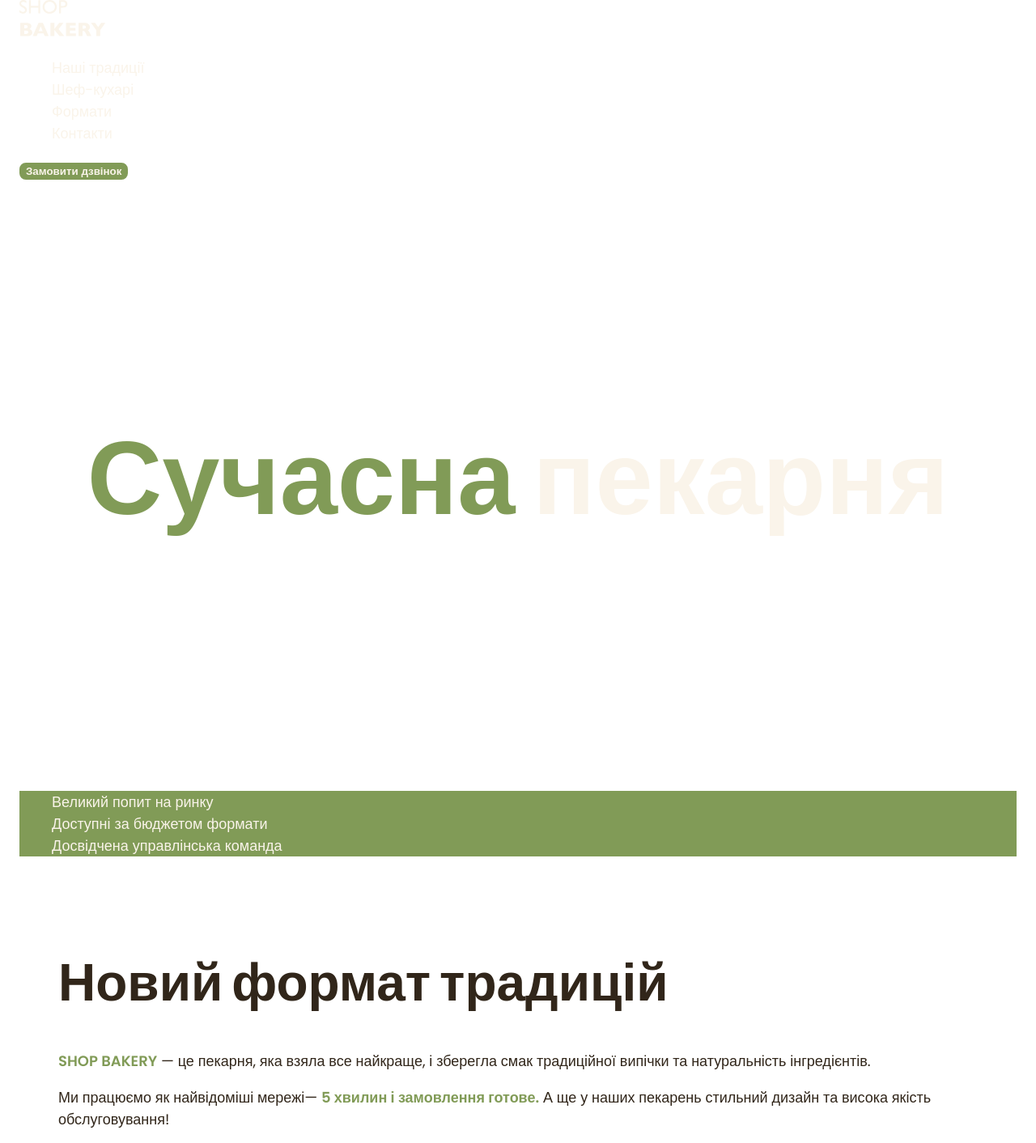
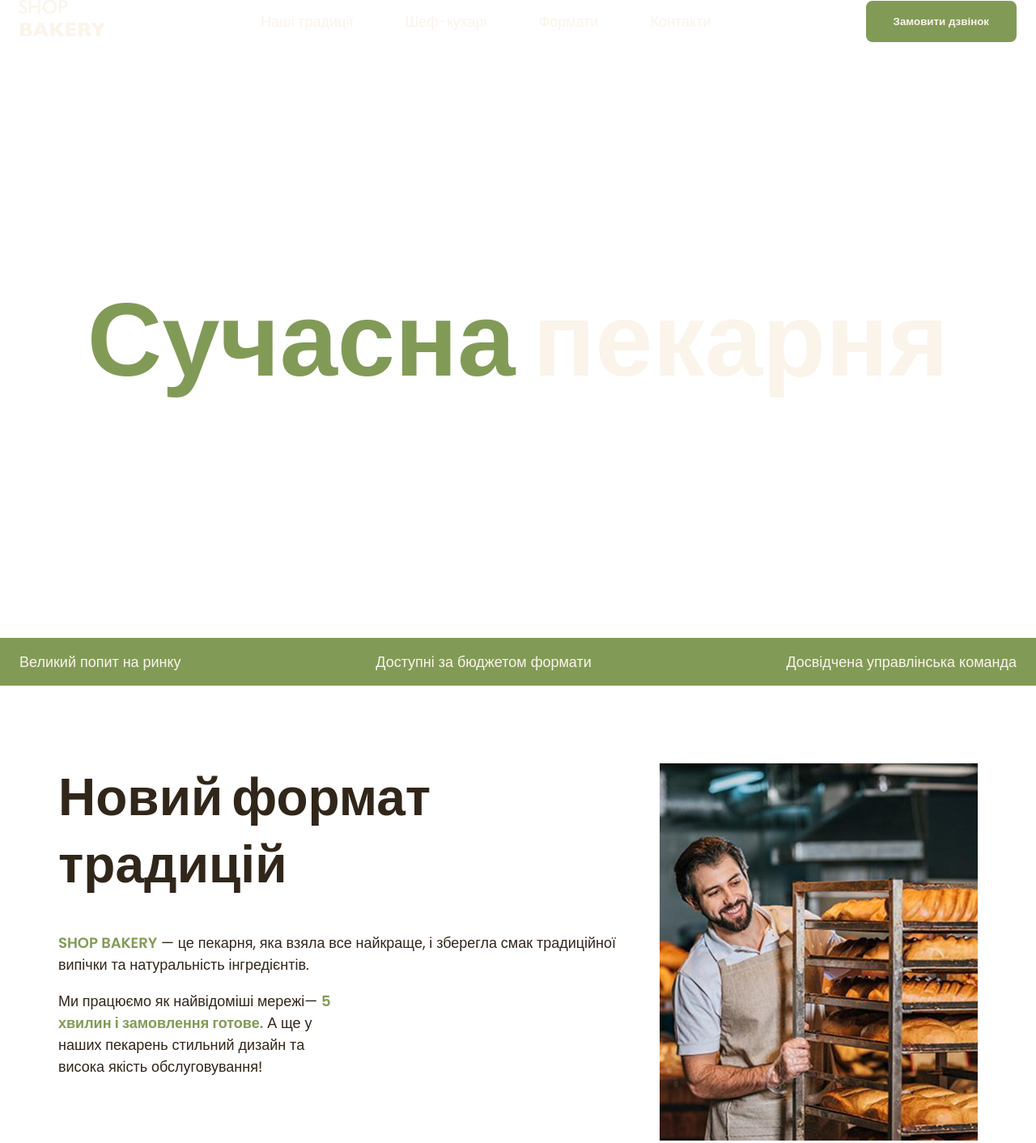
Before and after one commit to MervaM/Bakery-genious-course-, a plain HTML site: page index.html in a window 1280 px wide. Shown: the top 1412 px of the page at 81% size. Drawn offline with Linux system fonts and the light colour scheme.

Commit message:
add flexbox

```diff
--- a/css/styles.css
+++ b/css/styles.css
@@ -54,6 +54,8 @@ address {
     font-style: normal;
 }
 ul{
+    margin: 0;
+    padding: 0;
     list-style: none;
 }
 h1,h2,h3,h4,h5,h6{
@@ -78,6 +80,25 @@ h1,h2,h3,h4,h5,h6{
     padding: 0 24px;
 }
 
+/* header */
+.header-container {
+    display: flex;
+    align-items: center;
+    gap: 40px;
+}
+.header-nav {
+    display: flex;
+    align-items: center;
+    flex-grow: 1;
+    gap: 40px;
+}
+.header-menu {
+    display: flex;
+    gap: 64px;
+    flex-grow: 1;
+    justify-content: center;
+}
+
 /* список навігації */
 .link {
     color: var(--color-primary-light);
@@ -85,11 +106,11 @@ h1,h2,h3,h4,h5,h6{
 }
 .link:hover {
     color: var(--color-brand-light);
-    font-weight: 600;
 }
 
 /* button */
 .button {
+    padding: 16px 32px;
     color: var(--color-primary-light);
     background-color: var(--color-brand-light);
     border: 2px solid var(--color-brand-light);
@@ -118,14 +139,20 @@ h1,h2,h3,h4,h5,h6{
 }
 
 /* advantages */
+.advantages-section {
+    padding: 16px 0;
+    background-color: var(--color-brand-light);
+}
 .advanteges-list{
-    color: var(--color-primary-light);
-    background-color: var(--color-brand-light);
+    display: flex;
+    justify-content: space-between;
+    gap: 40px;
 }
 
 .advantages-item {
     font-style: 20px;
     font-weight: 300;
+    color: var(--color-primary-light);
 }
 .section-title {
     font-size: 64px;
@@ -140,6 +167,14 @@ h1,h2,h3,h4,h5,h6{
 .traditions-section {
     padding-top: 96px;
 }
+.traditions-container {
+    display: flex;
+    justify-content: space-between;
+    gap: 40px;
+}
+.traditions-content {
+    max-width: 710px;
+}
 .traditions-title {
     margin-bottom: 42px;
 }
@@ -149,6 +184,9 @@ h1,h2,h3,h4,h5,h6{
 }
 .trations-text .uppercase {
     text-transform: uppercase;
+}
+.trations-text.limited {
+    max-width: 340px;
 }
 
 /* chefs */
@@ -164,6 +202,19 @@ h1,h2,h3,h4,h5,h6{
 /* formats */
 .format-section {
     margin-bottom: 80px;
+}
+.formats-list {
+    display: flex;
+    gap: 20px;
+    flex-wrap: wrap;
+}
+.formats-item {
+    flex-basis: calc((100% - 40px) / 3);
+}
+.format-card {
+    padding: 24px;
+    border: 1px solid black; /*remove*/
+    border-radius: 16px;
 }
 .formats-title {
     font-size: 24px;
--- a/index.html
+++ b/index.html
@@ -11,12 +11,13 @@
 <body>
     <header>
         <div class="container">
-            <nav>
+            <div class="header-container">
+                <nav class="header-nav">
                     <!-- logo -->
                     <a href="#">
                         <img src="./pictures/logo.svg" alt="Логотип сучасної пекарні">
                     </a>
-                <ul>
+                    <ul class="header-menu">
                         <li>
                             <a class="link" href="#traditions-section">Наші традиції</a>
                         </li>
@@ -34,6 +35,7 @@
                 <!-- button замовити дзвінок -->
                 <button class="button" type="button">Замовити дзвінок</button>
             </div>
+        </div>
     </header>
     <main>
         <section class="hero-section">
@@ -41,7 +43,7 @@
                 <h1 class="hero-title"><span class="accent">Сучасна</span> пекарня</h1>
             </div>
         </section>
-        <section>
+        <section class="advantages-section">
             <div class="container">
                 <h2 class="visually-hidden">Наші переваги</h2>
                 <ul class="advanteges-list">
@@ -52,22 +54,24 @@
             </div>
         </section>
         <section class="traditions-section section" id="traditions-section">
-
             <div class="container">
-                <h2 class="traditions-title
-                            section-title">Новий формат традицій</h2>
+                <div class="traditions-container">
+                    <div class="traditions-content">
+                        <h2 class="traditions-title section-title">Новий формат традицій</h2>
                         <p class="trations-text">
                             <span class="brand uppercase">shop bakery</span> — це пекарня, яка взяла все найкраще, і зберегла смак традиційної
                             випічки та
                             натуральність інгредієнтів.
                         </p>
-                <p class="trations-text">
+                        <p class="trations-text limited">
                             Ми працюємо як найвідоміші мережі—
                             <span class="brand">5 хвилин і замовлення готове.</span>
                             А ще у наших пекарень стильний дизайн
                             та висока якість обслуговування!
                         </p>
+                    </div>
                     <img src="./pictures/bacerman.jpg" alt="Чоовік пекар дивиться на батони з посмішкою">
+                </div>
             </div>
         </section>
         <section class="section" id="chefs-section">
@@ -98,9 +102,9 @@
         <section class="section" id="formats-section">
             <div class="container">
                 <h2 class="format-title section-title">Формати</h2>
-                <ul>
-                    <li>
-                        <article>
+                <ul class="formats-list">
+                    <li class="formats-item">
+                        <article class="format-card">
                             <h3 class="formats-title" lang="en">Walrus</h3>
                             <div class="formats-text">
                                 <p>Площа: до 120 м2 Меню:</p>
@@ -110,8 +114,8 @@
                             </div>
                         </article>
                     </li>
-                    <li>
-                        <article>
+                    <li class="formats-item">
+                        <article class="format-card">
                             <h3 class="formats-title" lang="en">Horseshoe</h3>
                             <div class="formats-text">
                                 <p>Площа: до 25 м2</p>
@@ -121,8 +125,8 @@
                             </div>
                         </article>
                     </li>
-                    <li>
-                        <article>
+                    <li class="formats-item">
+                        <article class="format-card">
                             <h3 class="formats-title" lang="en">Handlebar</h3>
                             <div class="formats-text">
                                 <p>Площа: до 15 м2</p>
@@ -132,8 +136,8 @@
                             </div>
                         </article>
                     </li>
-                    <li>
-                        <article>
+                    <li class="formats-item">
+                        <article class="format-card">
                             <h3 class="formats-title" lang="en">Walrus</h3>
                             <div class="formats-text">
                                 <p>Площа: до 120 м2 Меню:</p>
```
Lines whose indentation alone changed are shown as unchanged.
